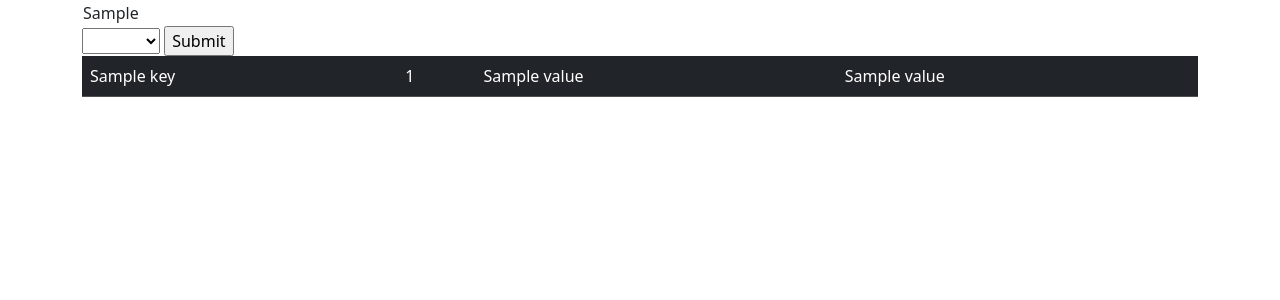
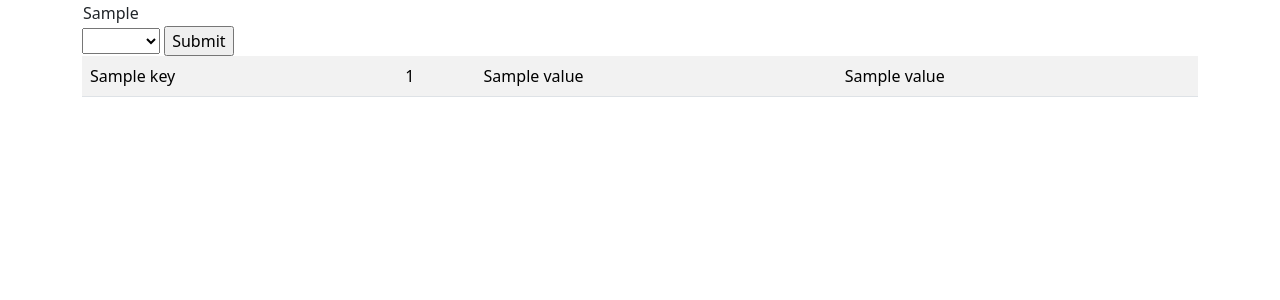
Before and after one commit to miyachun/chu-vercel, a Flask app: template api/templates/index.html in a window 1280 px wide. Shown: the part 56-356 px from the top of the page. Run offline with Flask 3, Linux system fonts and the light colour scheme; the template is opened without the code that fills it: most values are stand-ins (such as "Sample title", 1, 10 or a date in 2020).

Commit message:
first commit

```diff
--- a/api/templates/index.html
+++ b/api/templates/index.html
@@ -27,7 +27,7 @@
             <input type="submit" value ="Submit">
           </form>
 </div>
-    <table class="table table-dark">
+    <table class="table table-striped">
         {% for key, value in ansAll.items() %}
         <tr>
           <td>{{key}}</td>
```
